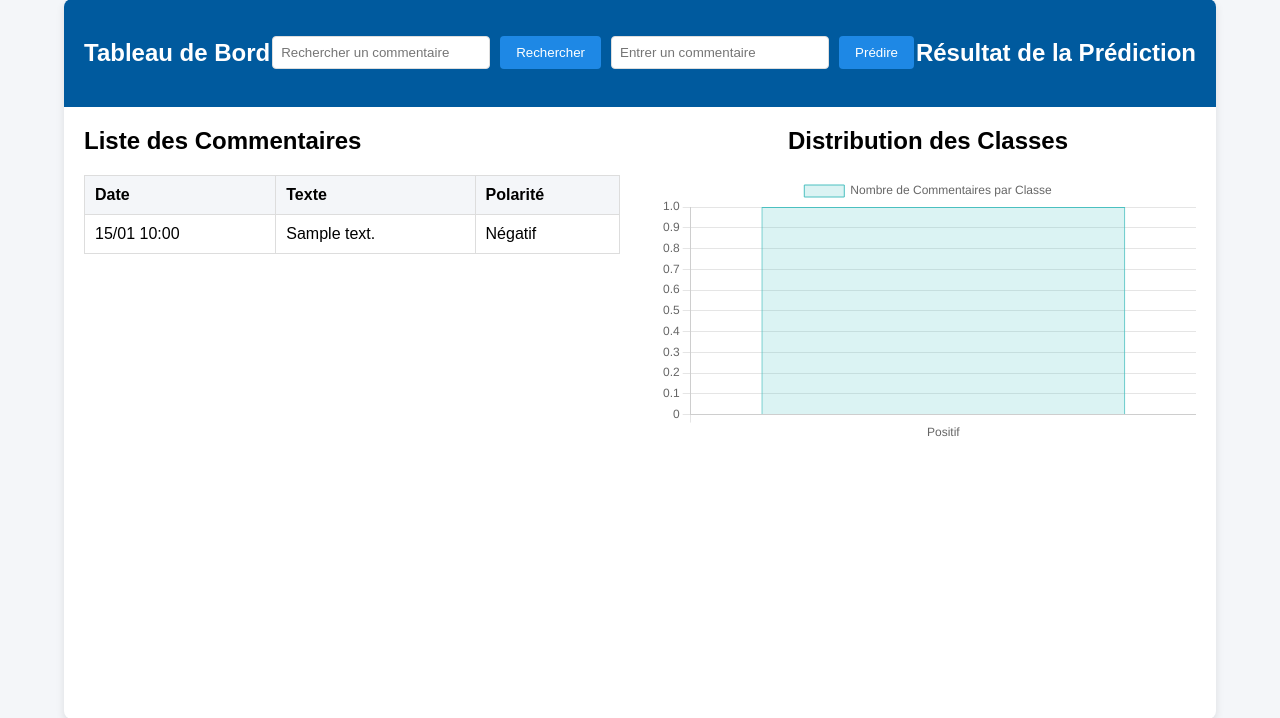
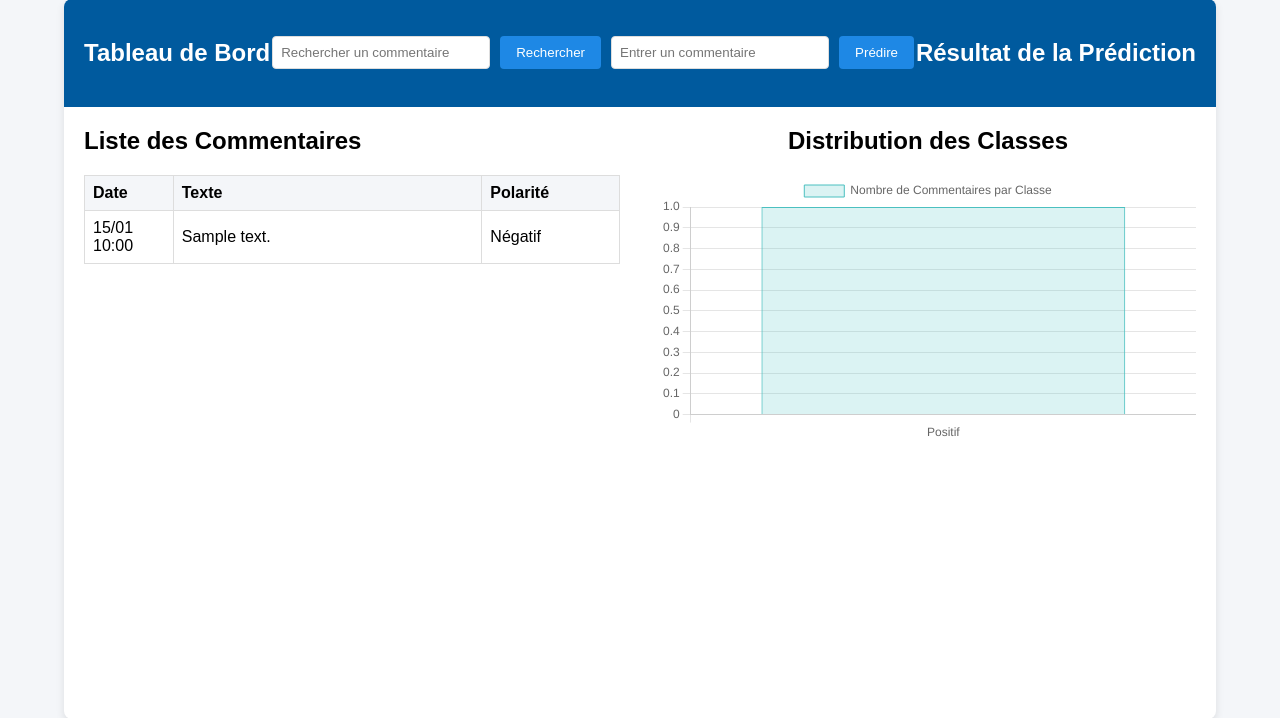
Before and after one commit to mouha07/bert-flask-app, a Flask app: page / in a window 1280 px wide. Shown: the part 41-759 px from the top of the page. Run offline with Flask 3, Linux system fonts and the light colour scheme; tables that the repository leaves empty or names only in its code hold one stand-in row (values such as "Sample post"); data that the repository does not hold is empty.

Commit message:
Update index.html

```diff
--- a/templates/index.html
+++ b/templates/index.html
@@ -141,8 +141,29 @@
             background-color: #f4f6f9;
             font-weight: bold;
         }
+        .comments-table {
+            width: 100%; /* Le tableau prend toute la largeur de son conteneur */
+            table-layout: fixed; /* Cela permet de contrôler la largeur des colonnes */
+        }
 
-        /* Partie droite - Graphique */
+        .comments-table th, .comments-table td {
+            padding: 8px; /* Espacement autour du texte */
+            text-align: left; /* Aligner le texte à gauche */
+        }
+
+        .comments-table th:first-child, .comments-table td:first-child {
+            width: 15%; /* Colonne Date */
+        }
+
+        .comments-table th:nth-child(2), .comments-table td:nth-child(2) {
+            width: 60%; /* Colonne Commentaire (la plus large) */
+        }
+
+        .comments-table th:last-child, .comments-table td:last-child {
+            width: 25%; /* Colonne Polarité */
+        }
+
+                /* Partie droite - Graphique */
         .chart-section {
             flex: 1;
             display: flex;
```
